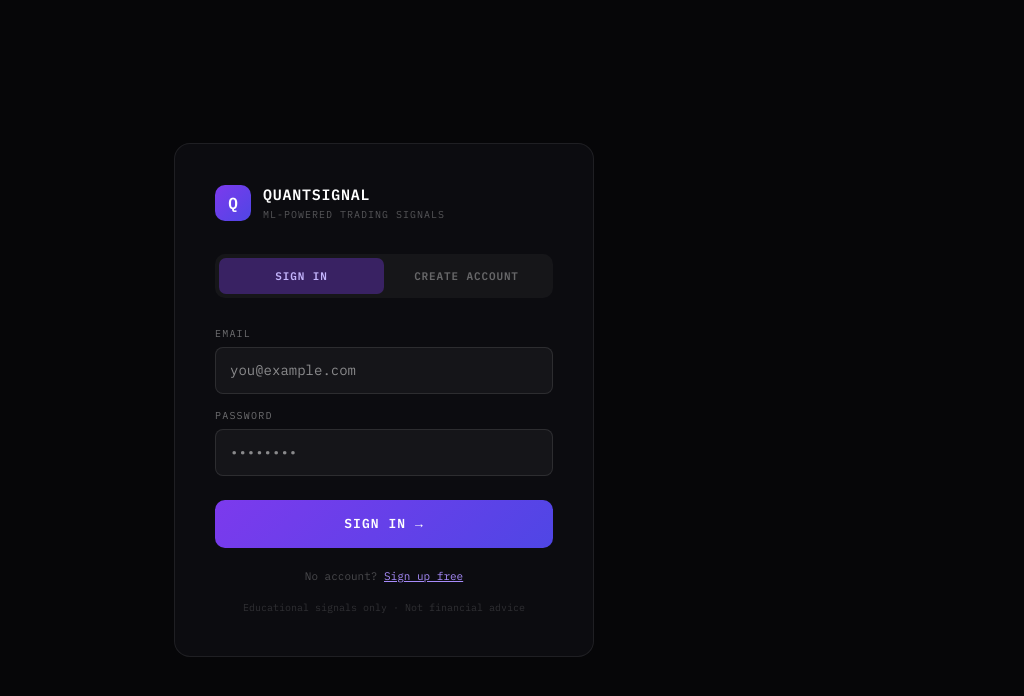
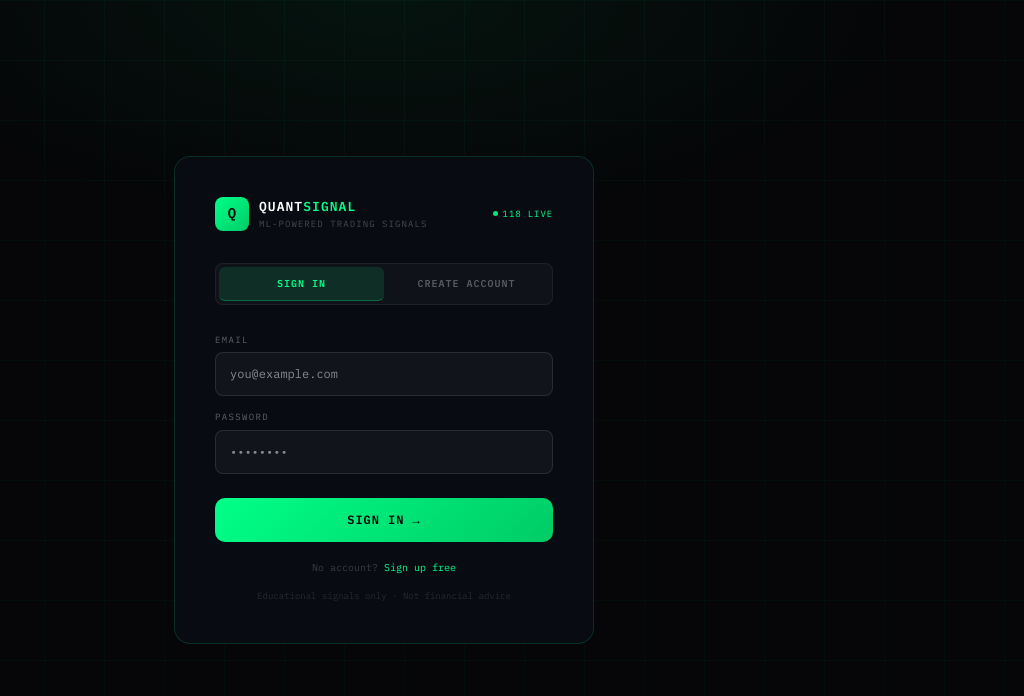
Before and after one commit to MaverickTushar007/quantsignal-web, a Next.js app: page /auth in a window 1280 px wide. Shown: the top 696 px of the page, without its empty margins (256-1280 px from the left). Built offline with nearby package versions, Linux system fonts and the light colour scheme.

Commit message:
Retheme auth page — green terminal aesthetic

```diff
--- a/app/auth/page.tsx
+++ b/app/auth/page.tsx
@@ -9,13 +9,12 @@ export default function AuthPage() {
   const [password, setPassword] = useState("");
   const [loading, setLoading] = useState(false);
   const [error, setError] = useState("");
-  const [success, setSuccess] = useState("");
   const router = useRouter();
+  const mono = "'IBM Plex Mono', monospace";
 
   async function handleSubmit() {
     setLoading(true);
     setError("");
-    setSuccess("");
     if (mode === "signup") {
       const { error } = await supabase.auth.signUp({ email, password });
       if (error) setError(error.message);
@@ -28,126 +27,89 @@ export default function AuthPage() {
     setLoading(false);
   }
 
-  const input = {
-    width: "100%",
-    background: "rgba(255,255,255,0.04)",
-    border: "1px solid rgba(255,255,255,0.1)",
-    borderRadius: 8,
-    padding: "12px 14px",
-    color: "#fff",
-    fontSize: 14,
-    outline: "none",
-    fontFamily: "inherit",
-    boxSizing: "border-box" as const,
-    WebkitAppearance: "none" as const,
+  const input: React.CSSProperties = {
+    width: "100%", background: "rgba(255,255,255,0.04)",
+    border: "1px solid rgba(255,255,255,0.1)", borderRadius: 8,
+    padding: "12px 14px", color: "#fff", fontSize: 12, outline: "none",
+    fontFamily: mono, boxSizing: "border-box",
   };
 
   return (
-    <div style={{
-      minHeight: "100dvh",
-      background: "#060608",
-      display: "flex",
-      flexDirection: "column",
-      alignItems: "center",
-      justifyContent: "center",
-      fontFamily: "'IBM Plex Mono', monospace",
-      padding: "16px",
-      boxSizing: "border-box",
-    }}>
-      <div style={{
-        width: "100%",
-        maxWidth: 420,
-        background: "#0c0c10",
-        border: "1px solid rgba(255,255,255,0.08)",
-        borderRadius: 16,
-        padding: "clamp(24px, 5vw, 40px)",
-        boxSizing: "border-box",
-      }}>
+    <div style={{ minHeight: "100dvh", background: "#060608", display: "flex", flexDirection: "column", alignItems: "center", justifyContent: "center", fontFamily: mono, padding: 16 }}>
+      {/* Grid background */}
+      <div style={{ position: "fixed", inset: 0, backgroundImage: "linear-gradient(rgba(0,255,136,0.03) 1px, transparent 1px), linear-gradient(90deg, rgba(0,255,136,0.03) 1px, transparent 1px)", backgroundSize: "60px 60px", pointerEvents: "none" }} />
+      {/* Glow */}
+      <div style={{ position: "fixed", inset: 0, background: "radial-gradient(ellipse 60% 40% at 50% 0%, rgba(0,255,136,0.06) 0%, transparent 70%)", pointerEvents: "none" }} />
+
+      <div style={{ width: "100%", maxWidth: 420, background: "rgba(10,12,20,0.95)", border: "1px solid rgba(0,255,136,0.15)", borderRadius: 16, padding: "clamp(24px,5vw,40px)", boxSizing: "border-box", position: "relative", zIndex: 1 }}>
 
         {/* Logo */}
-        <div style={{ display: "flex", alignItems: "center", gap: 12, marginBottom: 32 }}>
-          <div style={{
-            width: 36, height: 36, borderRadius: 10,
-            background: "linear-gradient(135deg, #7c3aed, #4f46e5)",
-            display: "flex", alignItems: "center", justifyContent: "center",
-            fontSize: 16, fontWeight: 800, color: "#fff", flexShrink: 0,
-          }}>Q</div>
+        <div style={{ display: "flex", alignItems: "center", gap: 10, marginBottom: 32 }}>
+          <div style={{ width: 34, height: 34, borderRadius: 8, background: "linear-gradient(135deg, #00ff88, #00cc66)", display: "flex", alignItems: "center", justifyContent: "center", fontSize: 14, fontWeight: 800, color: "#000" }}>Q</div>
           <div>
-            <div style={{ color: "#fff", fontWeight: 700, fontSize: 15, letterSpacing: "0.05em" }}>QUANTSIGNAL</div>
-            <div style={{ color: "rgba(255,255,255,0.3)", fontSize: 10, letterSpacing: "0.1em" }}>ML-POWERED TRADING SIGNALS</div>
+            <div style={{ color: "#fff", fontWeight: 700, fontSize: 13, letterSpacing: "0.08em" }}>QUANT<span style={{ color: "#00ff88" }}>SIGNAL</span></div>
+            <div style={{ color: "rgba(255,255,255,0.25)", fontSize: 9, letterSpacing: "0.12em" }}>ML-POWERED TRADING SIGNALS</div>
+          </div>
+          <div style={{ marginLeft: "auto", display: "flex", alignItems: "center", gap: 5 }}>
+            <div style={{ width: 5, height: 5, borderRadius: "50%", background: "#00ff88", animation: "pulse 2s infinite" }} />
+            <span style={{ fontSize: 9, color: "#00ff88", letterSpacing: "0.1em" }}>118 LIVE</span>
           </div>
         </div>
 
         {/* Tab toggle */}
-        <div style={{ display: "flex", background: "rgba(255,255,255,0.04)", borderRadius: 10, padding: 4, marginBottom: 28 }}>
+        <div style={{ display: "flex", background: "rgba(255,255,255,0.03)", borderRadius: 8, padding: 3, marginBottom: 28, border: "1px solid rgba(255,255,255,0.06)" }}>
           {(["login", "signup"] as const).map(m => (
             <button key={m} onClick={() => setMode(m)} style={{
-              flex: 1, padding: "10px 0", borderRadius: 7, border: "none",
-              background: mode === m ? "rgba(124,58,237,0.35)" : "transparent",
-              color: mode === m ? "#c4b5fd" : "rgba(255,255,255,0.35)",
-              fontSize: 11, fontWeight: 700, cursor: "pointer",
-              fontFamily: "inherit", letterSpacing: "0.08em", textTransform: "uppercase",
+              flex: 1, padding: "9px 0", borderRadius: 6, border: "none",
+              background: mode === m ? "rgba(0,255,136,0.12)" : "transparent",
+              color: mode === m ? "#00ff88" : "rgba(255,255,255,0.3)",
+              fontSize: 10, fontWeight: 700, cursor: "pointer",
+              fontFamily: mono, letterSpacing: "0.1em",
               transition: "all 0.15s",
+              borderBottom: mode === m ? "1px solid rgba(0,255,136,0.3)" : "1px solid transparent",
             }}>{m === "login" ? "SIGN IN" : "CREATE ACCOUNT"}</button>
           ))}
         </div>
 
         {/* Email */}
         <div style={{ marginBottom: 14 }}>
-          <div style={{ fontSize: 10, color: "rgba(255,255,255,0.4)", marginBottom: 6, letterSpacing: "0.12em" }}>EMAIL</div>
-          <input
-            value={email} onChange={e => setEmail(e.target.value)}
-            type="email" placeholder="you@example.com"
-            style={input}
-          />
+          <div style={{ fontSize: 9, color: "rgba(255,255,255,0.35)", marginBottom: 6, letterSpacing: "0.15em" }}>EMAIL</div>
+          <input value={email} onChange={e => setEmail(e.target.value)} type="email" placeholder="you@example.com" style={input} />
         </div>
 
         {/* Password */}
         <div style={{ marginBottom: 24 }}>
-          <div style={{ fontSize: 10, color: "rgba(255,255,255,0.4)", marginBottom: 6, letterSpacing: "0.12em" }}>PASSWORD</div>
-          <input
-            value={password} onChange={e => setPassword(e.target.value)}
-            type="password" placeholder="••••••••"
-            onKeyDown={e => e.key === "Enter" && handleSubmit()}
-            style={input}
-          />
+          <div style={{ fontSize: 9, color: "rgba(255,255,255,0.35)", marginBottom: 6, letterSpacing: "0.15em" }}>PASSWORD</div>
+          <input value={password} onChange={e => setPassword(e.target.value)} type="password" placeholder="••••••••" onKeyDown={e => e.key === "Enter" && handleSubmit()} style={input} />
         </div>
 
-        {/* Error / Success */}
+        {/* Error */}
         {error && (
-          <div style={{ background: "rgba(255,68,102,0.08)", border: "1px solid rgba(255,68,102,0.25)", borderRadius: 8, padding: "12px 14px", fontSize: 12, color: "#ff6688", marginBottom: 18, lineHeight: 1.5 }}>
+          <div style={{ background: "rgba(255,68,102,0.08)", border: "1px solid rgba(255,68,102,0.2)", borderRadius: 8, padding: "10px 14px", fontSize: 11, color: "#ff6688", marginBottom: 18, lineHeight: 1.5 }}>
             {error}
-          </div>
-        )}
-        {success && (
-          <div style={{ background: "rgba(0,255,136,0.08)", border: "1px solid rgba(0,255,136,0.25)", borderRadius: 8, padding: "12px 14px", fontSize: 12, color: "#00ff88", marginBottom: 18, lineHeight: 1.5 }}>
-            {success}
           </div>
         )}
 
         {/* Submit */}
         <button onClick={handleSubmit} disabled={loading} style={{
-          width: "100%", padding: "14px 0",
-          background: loading ? "rgba(124,58,237,0.4)" : "linear-gradient(135deg, #7c3aed, #4f46e5)",
-          border: "none", borderRadius: 10, color: "#fff",
-          fontSize: 13, fontWeight: 700, cursor: loading ? "not-allowed" : "pointer",
-          fontFamily: "inherit", letterSpacing: "0.08em",
-          transition: "opacity 0.15s",
-          touchAction: "manipulation",
+          width: "100%", padding: "13px 0",
+          background: loading ? "rgba(0,255,136,0.3)" : "linear-gradient(135deg, #00ff88, #00cc66)",
+          border: "none", borderRadius: 10, color: "#000",
+          fontSize: 12, fontWeight: 800, cursor: loading ? "not-allowed" : "pointer",
+          fontFamily: mono, letterSpacing: "0.08em", transition: "opacity 0.15s",
         }}>
           {loading ? "LOADING..." : mode === "login" ? "SIGN IN →" : "CREATE ACCOUNT →"}
         </button>
 
         {/* Switch mode */}
-        <div style={{ textAlign: "center", marginTop: 20, fontSize: 11, color: "rgba(255,255,255,0.25)" }}>
+        <div style={{ textAlign: "center", marginTop: 18, fontSize: 10, color: "rgba(255,255,255,0.2)" }}>
           {mode === "login" ? "No account? " : "Already have one? "}
-          <span onClick={() => setMode(mode === "login" ? "signup" : "login")}
-            style={{ color: "#a78bfa", cursor: "pointer", textDecoration: "underline" }}>
+          <span onClick={() => setMode(mode === "login" ? "signup" : "login")} style={{ color: "#00ff88", cursor: "pointer" }}>
             {mode === "login" ? "Sign up free" : "Sign in"}
           </span>
         </div>
 
-        <div style={{ textAlign: "center", marginTop: 16, fontSize: 10, color: "rgba(255,255,255,0.15)", lineHeight: 1.6 }}>
+        <div style={{ textAlign: "center", marginTop: 14, fontSize: 9, color: "rgba(255,255,255,0.12)", lineHeight: 1.6 }}>
           Educational signals only · Not financial advice
         </div>
       </div>
```
